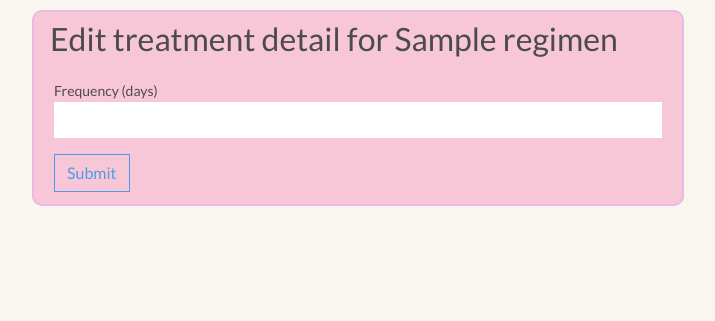
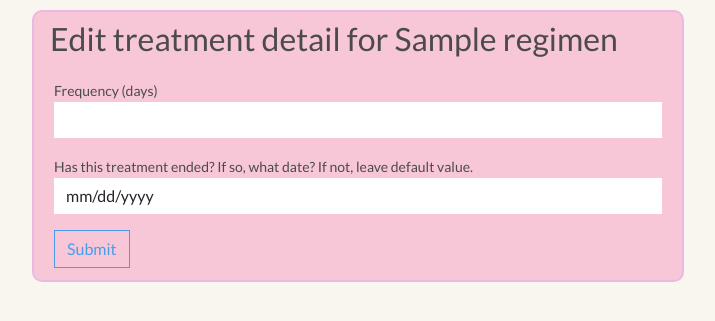
Before and after one commit to sarmini1/medhead, a Flask app: page /treatments/1/update in a window 1280 px wide. Shown: the part 56-377 px from the top of the page, without its empty margins (282-997 px from the left). Run offline with Flask 2, Linux system fonts and the light colour scheme; a user stored in the database is signed in; tables that the repository leaves empty hold one stand-in row (values such as "Sample post").

Commit message:
working on end date stuff
other grid updates to dash

```diff
--- a/shotstuff/templates/users/dashboard.html
+++ b/shotstuff/templates/users/dashboard.html
@@ -3,7 +3,7 @@
 <section class="container">
   <h1 class="title">{{ current_user.first_name }}'s Dashboard</h1>
   <div class="row">
-    <div class="col-6 col-sm-6 col-md-6 dash-item">
+    <div class="col-6 col-sm-4 col-md-3 dash-item">
       <h3><b>Overview</b></h3>
       <p>
         You're currently on {{ current_user.active_treatments|length }} active
--- a/shotstuff/treatments/forms.py
+++ b/shotstuff/treatments/forms.py
@@ -8,7 +8,7 @@ from wtforms import (
   FloatField,
   DateField
 )
-from wtforms.validators import DataRequired, NumberRange
+from wtforms.validators import DataRequired, NumberRange, Optional
 
 
 class TreatmentAddForm(FlaskForm):
@@ -58,3 +58,7 @@ class TreatmentEditForm(FlaskForm):
     """Form for editing a user treatment. """
 
     frequency = IntegerField('Frequency (days)', validators=[DataRequired()])
+    end_date = DateField(
+      'Has this treatment ended? If so, what date? If not, leave default value.',
+      validators=[Optional()]
+    )
--- a/shotstuff/treatments/routes.py
+++ b/shotstuff/treatments/routes.py
@@ -106,6 +106,8 @@ def edit_treatment(treatment_id):
 
     if form.validate_on_submit():
         treatment.frequency_in_seconds = form.frequency.data*86400
+        treatment.end_date = form.end_date.data if form.end_date.data else None
+        treatment.currently_active = False if form.end_date.data else True
         db.session.commit()
 
         flash("Thanks for your updates!")
```
Also changed, not shown: shotstuff/templates/treatments/user_treatments.html (+3 -4 lines).
